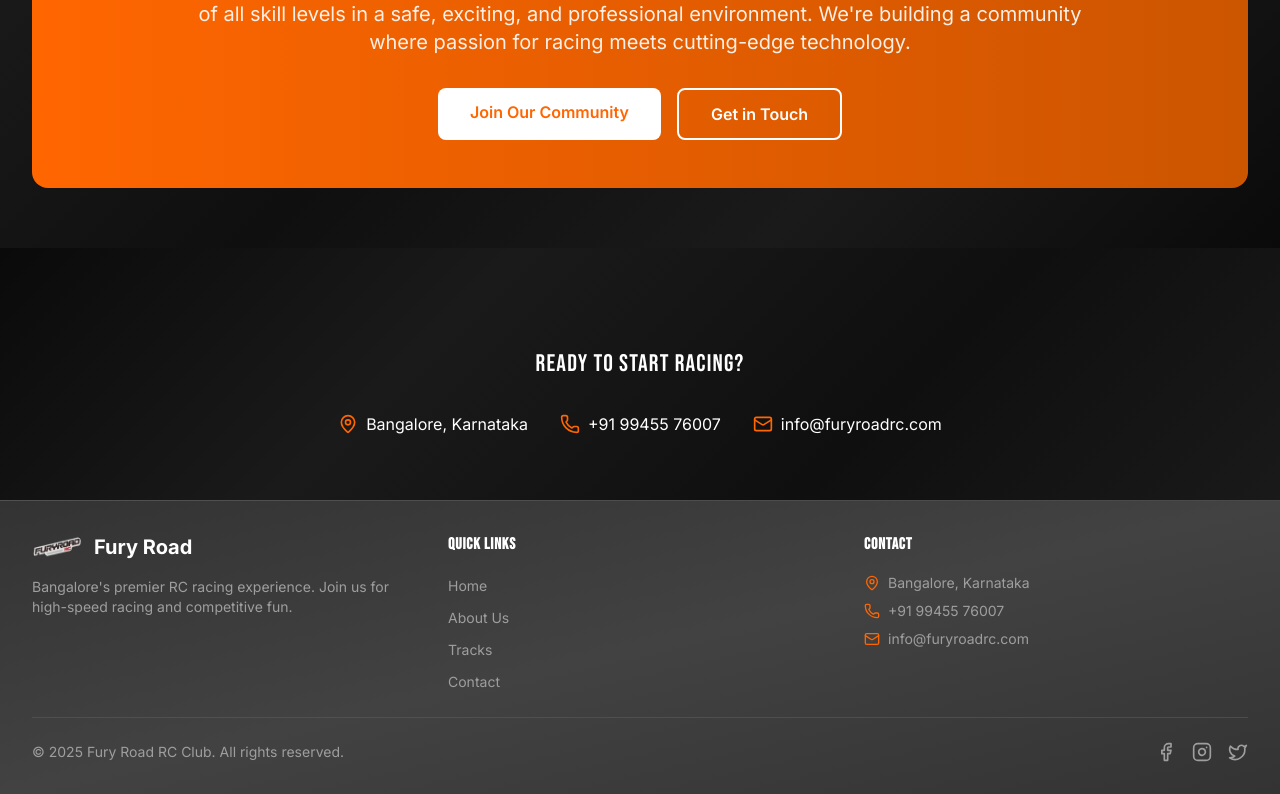
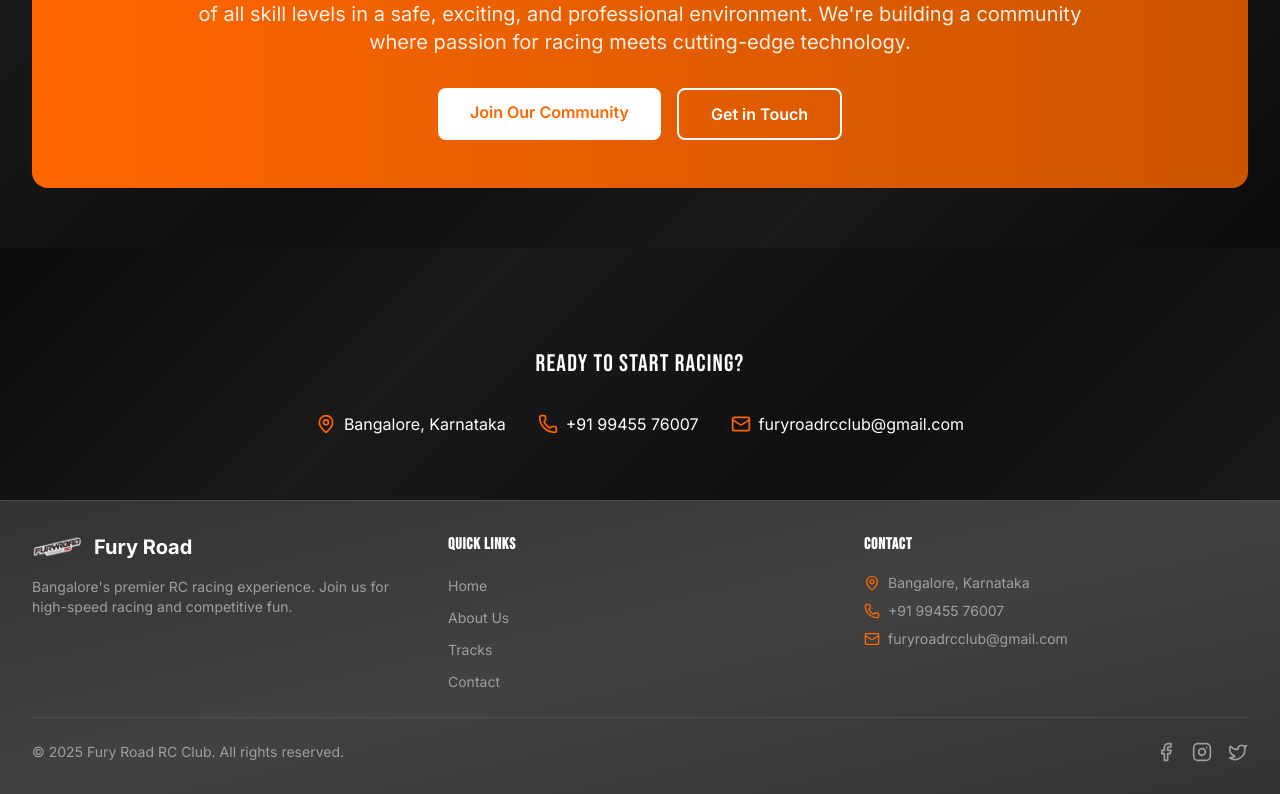
Before and after one commit to vishnuprasadpn/rc-car-cafe, a Next.js app: page /about in a window 1280 px wide. Shown: the part 2952-3746 px from the top of the page. Built offline with nearby package versions, Linux system fonts and the light colour scheme; no server answers.

Commit message:
Update email address to furyroadrcclub@gmail.com
- Replace info@furyroadrc.com and bookings@furyroadrc.com
- Update contact page, about page, and footer
- Use Gmail address for all contact information

```diff
--- a/src/app/about/page.tsx
+++ b/src/app/about/page.tsx
@@ -246,7 +246,7 @@ export default function AboutPage() {
               </div>
               <div className="flex items-center text-white">
                 <Mail className="h-5 w-5 text-fury-orange mr-2" />
-                <span>info@furyroadrc.com</span>
+                <span>furyroadrcclub@gmail.com</span>
               </div>
             </div>
           </div>
--- a/src/app/contact/page.tsx
+++ b/src/app/contact/page.tsx
@@ -57,7 +57,7 @@ export default function ContactPage() {
     {
       icon: Mail,
       title: "Email",
-      details: ["info@furyroadrc.com", "bookings@furyroadrc.com"],
+      details: ["furyroadrcclub@gmail.com"],
       color: "text-green-600"
     },
     {
@@ -353,8 +353,8 @@ export default function ContactPage() {
                     <Mail className="h-5 w-5 text-fury-orange mr-3" />
                     <div>
                       <div className="font-semibold text-white">Email Us</div>
-                      <a href="mailto:info@furyroadrc.com" className="text-gray-300 hover:text-fury-orange transition-colors">
-                        info@furyroadrc.com
+                      <a href="mailto:furyroadrcclub@gmail.com" className="text-gray-300 hover:text-fury-orange transition-colors">
+                        furyroadrcclub@gmail.com
                       </a>
                     </div>
                   </div>
--- a/src/components/footer.tsx
+++ b/src/components/footer.tsx
@@ -69,8 +69,8 @@ export default function Footer() {
               </li>
               <li className="flex items-center text-gray-400 text-sm">
                 <Mail className="h-4 w-4 mr-2 text-fury-orange" />
-                <a href="mailto:info@furyroadrc.com" className="hover:text-fury-orange transition-colors">
-                  info@furyroadrc.com
+                <a href="mailto:furyroadrcclub@gmail.com" className="hover:text-fury-orange transition-colors">
+                  furyroadrcclub@gmail.com
                 </a>
               </li>
             </ul>
```
